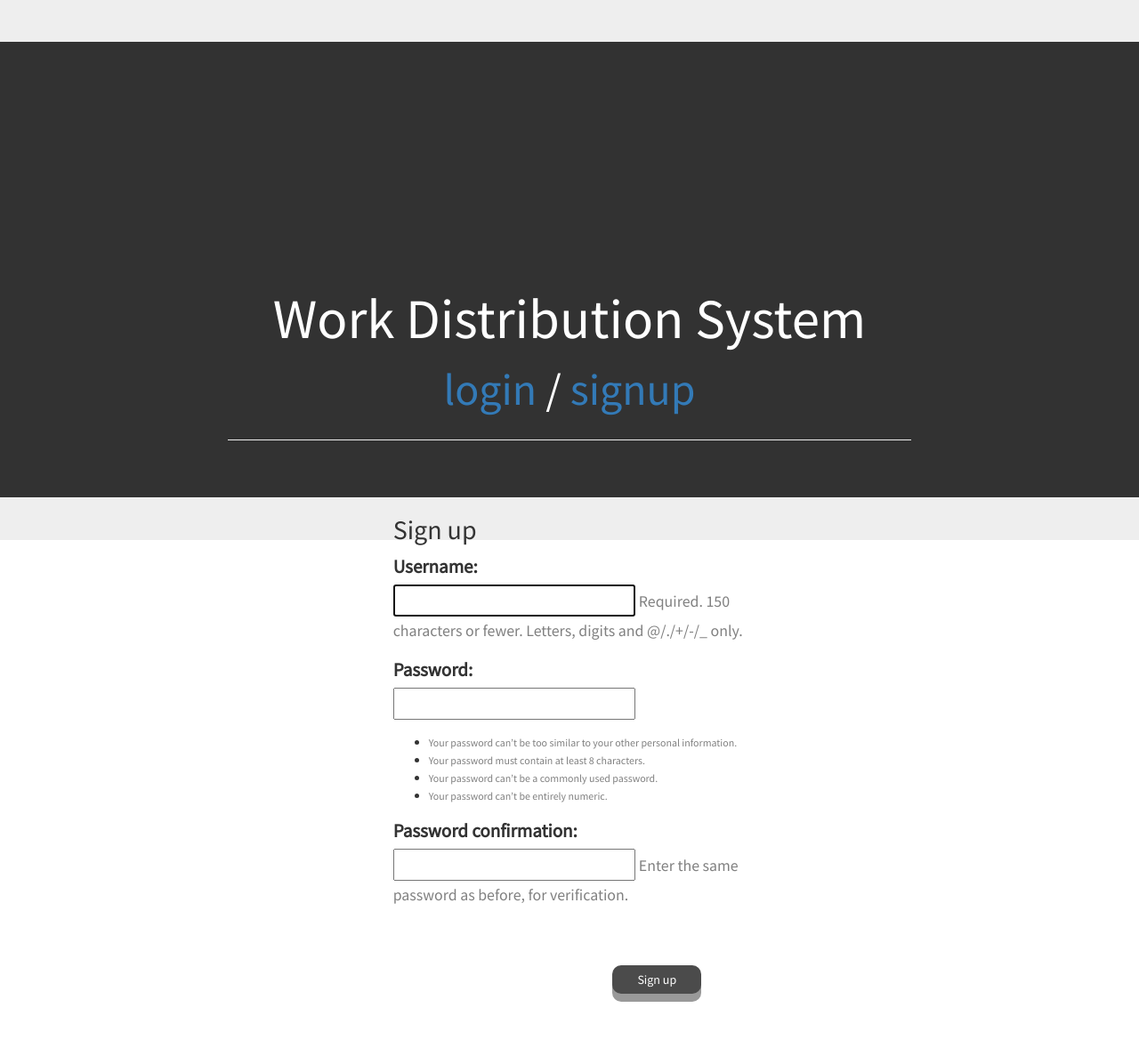
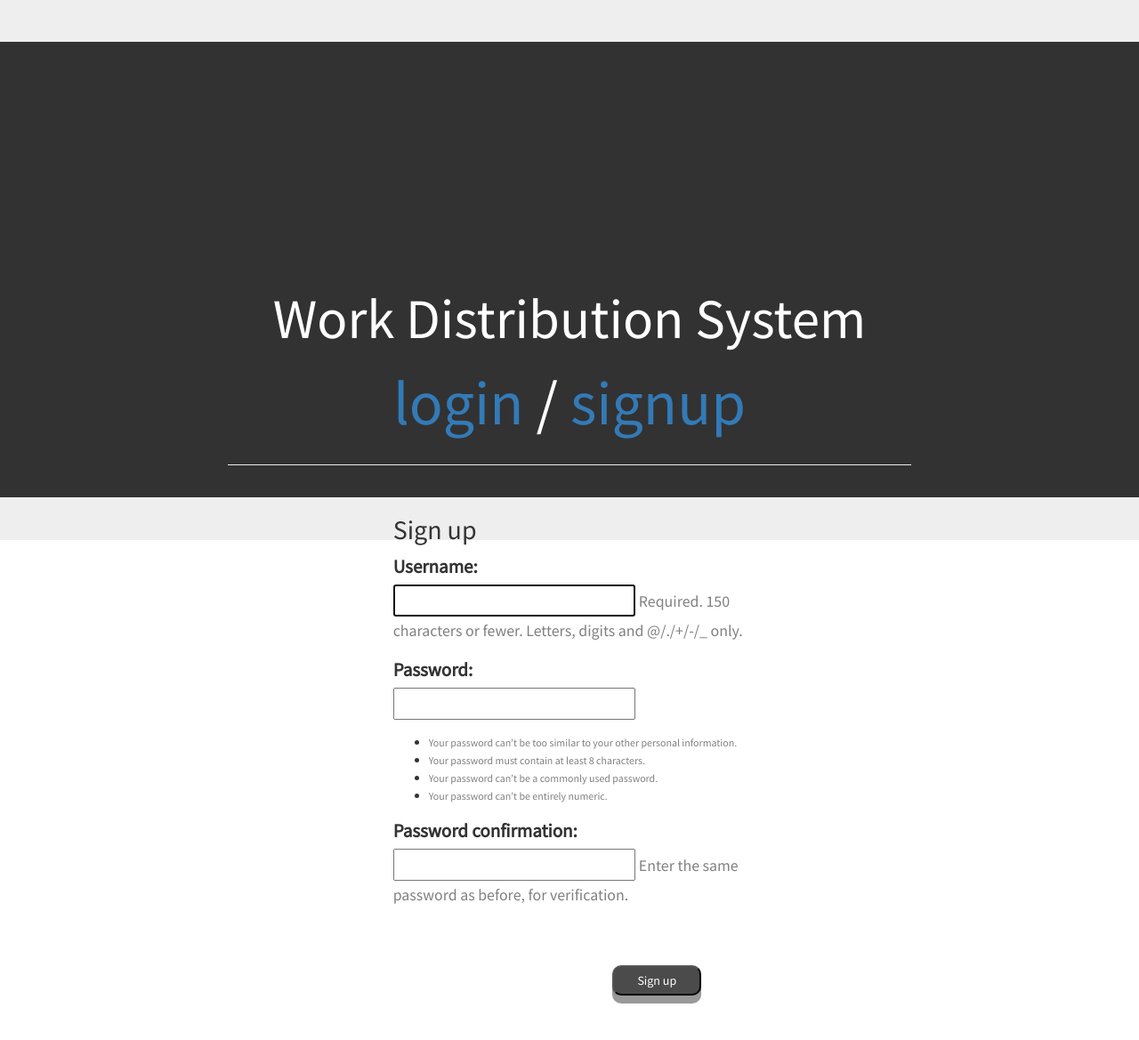
Before and after one commit to keerthanapolkampally/SoftwareLab, a Django app: page /signup/ in a window 1280 px wide. Shown: the part 1-1170 px from the top of the page at 89% size. Run offline with Django 3.2, Linux system fonts and the light colour scheme; some libraries are stand-ins or nearby versions.

Commit message:
css bugs fixed

```diff
--- a/wds/index/static/index.css
+++ b/wds/index/static/index.css
@@ -4,12 +4,12 @@ body{
 header{
 	background-color: rgb(50,50,50);
 	height: 100px;
-	font-size: 50px;
+	font-size: 70px;
 	padding:20%;
 	text-align : center;
 	color : white;
 }
-.btn{
+button{
 	padding: 5px;
 	background-color: rgb(75,75,75);
 	color:white;
--- a/wds/index/templates/login.html
+++ b/wds/index/templates/login.html
@@ -20,7 +20,7 @@
         {% endif %}
       </p>
     {% endfor %}
-    <div class="btn" type="submit">Log in</div>
+    <button type="submit">Log in</button>
     <a href="{% url 'signup' %}">New to WDS? Sign up</a>
   </form>
 {% endblock %}
--- a/wds/index/templates/signup.html
+++ b/wds/index/templates/signup.html
@@ -16,6 +16,6 @@
         {% endfor %}
       </p>
     {% endfor %}
-    <div class="btn" type="submit">Sign up</div>
+    <button type="submit">Sign up</button>
   </form>
 {% endblock %}
--- a/wds/wds/settings.py
+++ b/wds/wds/settings.py
@@ -37,7 +37,8 @@ INSTALLED_APPS = [
     'django.contrib.sessions',
     'django.contrib.messages',
     'django.contrib.staticfiles',
-    'index'
+    'index',
+    'project'
 ]
 
 MIDDLEWARE = [
--- a/wds/wds/urls.py
+++ b/wds/wds/urls.py
@@ -27,4 +27,5 @@ urlpatterns = [
     url(r'^login/$', auth_views.login, {'template_name': 'login.html'}, name='login'),
     url(r'^logout/$', auth_views.logout, {'next_page': 'login'}, name='logout'),
     url(r'^signup/$', index_views.signup, name='signup'),
+    url(r'^project/$',include('project.urls')),
 ]
```
Also changed, not shown: wds/db.sqlite3, wds/index/static/try.css (deleted).
